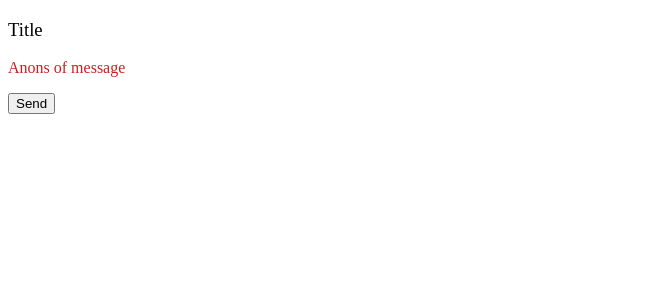
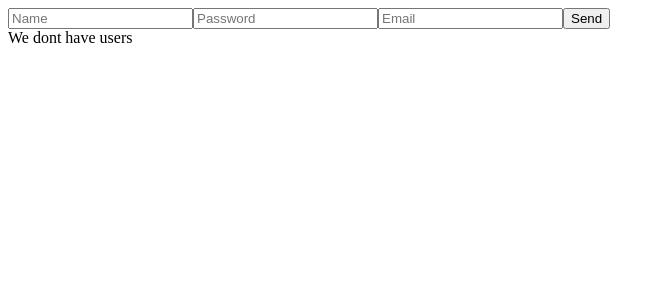
Before and after one commit to panchenko-maxim/itProger_Vue_les, a Vue app: page / in a window 1280 px wide. Shown: the top 300 px of the page, without its empty margins (0-665 px from the left). Built offline with nearby package versions, Linux system fonts and the light colour scheme.

Commit message:
lesson 4 19:06

```diff
--- a/src/App.vue
+++ b/src/App.vue
@@ -1,33 +1,56 @@
 <template>
-  <h3>{{ info }}</h3>
-  <p>{{ someInfo }}</p>
+  <input type="text" v-model="userName" placeholder="Name">
+  <input type="password" v-model="userPass" placeholder="Password">
+  <input type="email" v-model="userEmail" placeholder="Email">
+  <button @click="sendData()">Send</button>
 
-  <button type="button" @click="userData('Some new')">Send</button>
+  <div v-if="users.length == 0">
+    We dont have users
+  </div>
+
+  <p className="error">{{ error }}</p>
+  <div v-for="(el, index) in users" :key="index">
+    <h3>{{ el.name }}</h3>
+    <p>{{ el.email }} - <b>{{ el.pass }}</b></p>
+  </div>
 </template>
 
 <script>
 export default {
   data() {
     return {
-      info: 'Title',
-      someInfo: 'Anons of message',
+      users: [],
+      error: '',
+      userName: '',
+      userPass: '',
+      userEmail: ''
     }
   },
   methods: {
-    userData(word = 'New text') {
-      // this.info = 'Some new'
-      this.someInfo = word
+    sendData(){
+      if(this.userName == '') {
+        this.error = 'Name didnt enter';
+        return;
+      } else if (this.userEmail == '') {
+        this.error = 'Email didnt enter';
+        return;
+      } else if (this.userPass == '') {
+        this.error = 'Password didnt enter';
+        return;
+      }
+
+      this.error = '';
+
+      this.users.push({
+        name: this.userName,
+        pass: this.userPass,
+        email: this.userEmail
+      })
     }
   }
 }
 </script>
 
 <style scoped>
-  h3 {
-    font-weight: lighter;
-  }
 
-  p {
-    color: rgb(203, 31, 31);
-  }
 </style>
```
